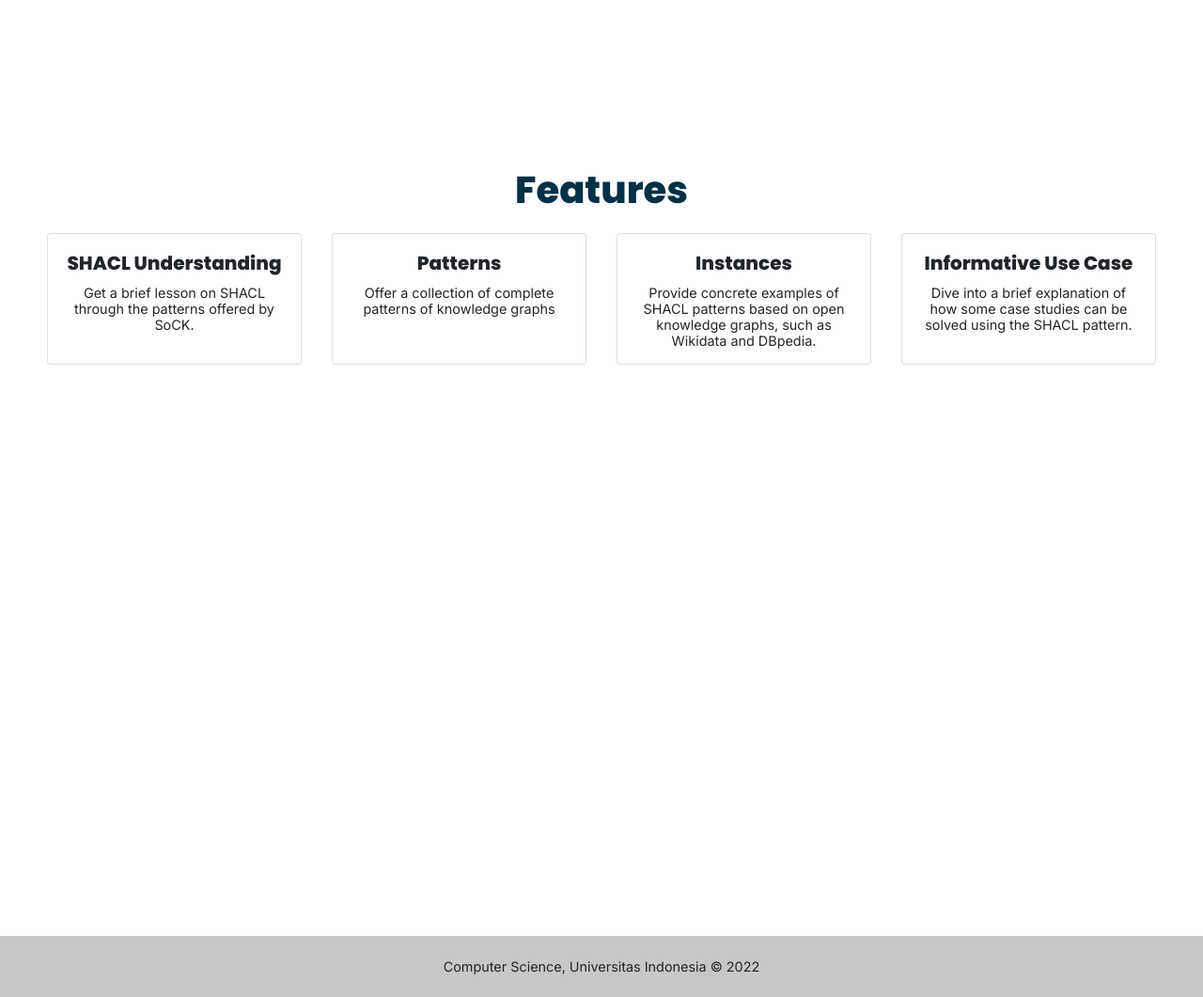
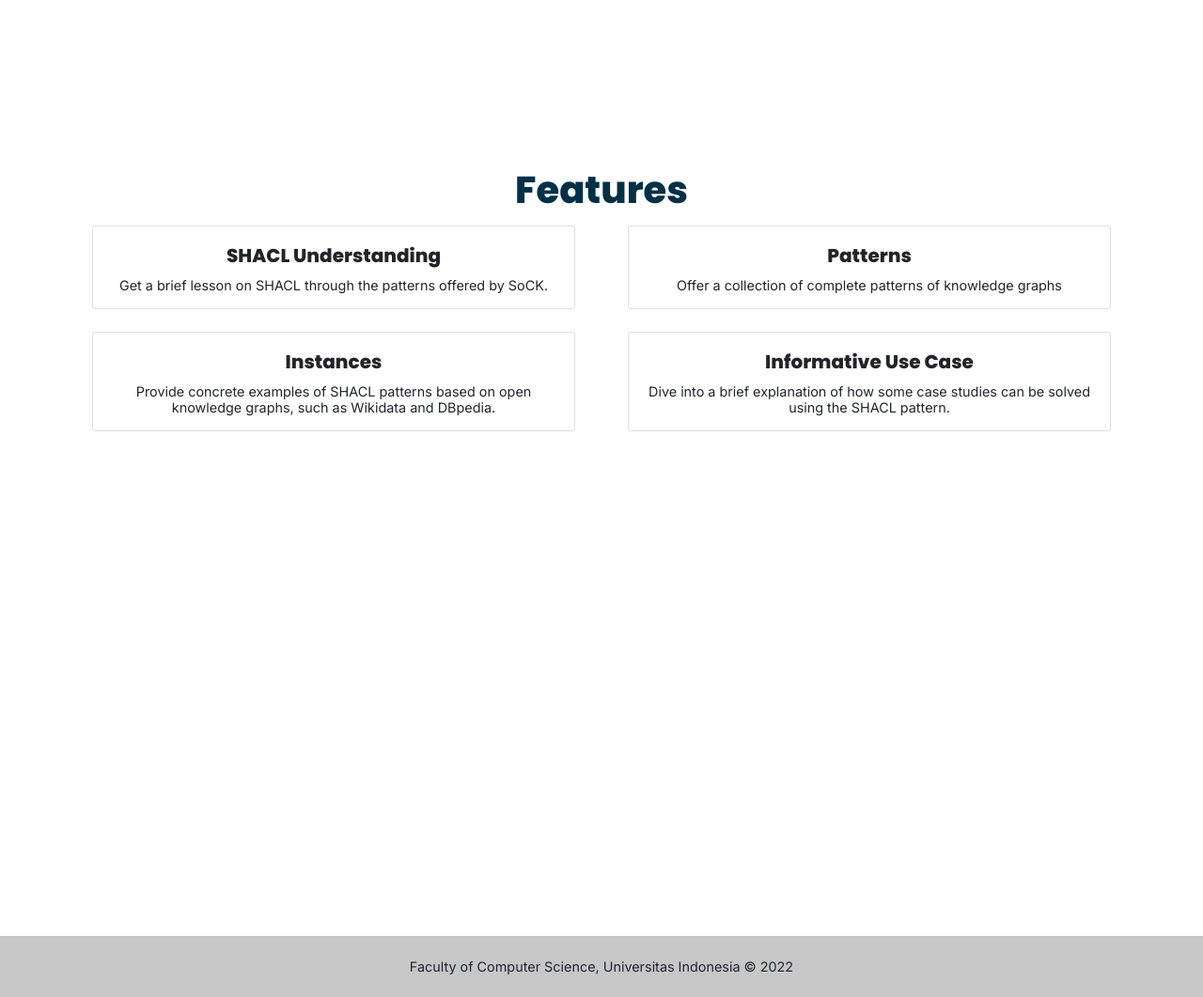
Before and after one commit to JillyCS15/sock-mirror, a Django app: page / in a window 1280 px wide. Shown: the part 1476-2537 px from the top of the page at 94% size. Run offline with Django 3.2, Linux system fonts and the light colour scheme; some libraries are stand-ins or nearby versions.

Commit message:
home: change feature section style

```diff
--- a/main/templates/main/home.html
+++ b/main/templates/main/home.html
@@ -63,10 +63,56 @@
   <div class="min-vh-100 my-4" id="features">
     <div class="container">
       <div class="d-flex flex-column align-items-center full-screen">
-        <div class="h1 heading mb-3">Features</div>
-        <div class="d-flex justify-content-center px-3">
-          <div class="card mx-3 col-lg-3">
-            <!-- <img src="..." class="card-img-top" alt="..."> -->
+        <div class="h1 heading">Features</div>
+        <div>
+          <div class="row row-cols-md-1 row-cols-lg-2 g-4">
+            <div class="col-md-6">
+              <div class="card mx-3 h-100">
+                <div class="card-body">
+                  <div class="card-title title text-center">SHACL Understanding</div>
+                  <div class="card-text details text-center">
+                    Get a brief lesson on SHACL through the patterns offered by SoCK.
+                  </div>
+                </div>
+              </div>
+            </div>
+            <div class="col-md-6">
+              <div class="card mx-3 h-100">
+                <div class="card-body">
+                  <div class="card-title title text-center">Patterns</div>
+                  <div class="card-text details text-center">
+                    Offer a collection of complete patterns of knowledge graphs
+                  </div>
+                </div>
+              </div>
+            </div>
+            <div class="col-md-6">
+              <div class="card mx-3 h-100">
+                <div class="card-body ">
+                  <div class="card-title title text-center">Instances</div>
+                  <div class="card-text details text-center">
+                    Provide concrete examples of SHACL patterns based on open knowledge graphs, such as Wikidata and DBpedia.
+                  </div>
+                </div>
+              </div>
+            </div>
+            <div class="col-md-6">
+              <div class="card mx-3 h-100">
+                <div class="card-body">
+                  <div class="card-title title text-center">Informative Use Case</div>
+                  <p class="card-text details text-center">
+                    Dive into a brief explanation of how some case studies can be solved using the SHACL pattern.
+                  </p>
+                </div>
+              </div>
+            </div>
+          </div>
+          <div class="row">
+
+          </div>
+        </div>
+        <!-- <div class="d-flex justify-content-center mb-3">
+          <div class="card mx-3 min-vw-50 max-vw-50">
             <div class="card-body">
               <div class="card-title title text-center">SHACL Understanding</div>
               <div class="card-text details text-center">
@@ -74,8 +120,7 @@
               </div>
             </div>
           </div>
-          <div class="card mx-3 col-lg-3">
-            <!-- <img src="..." class="card-img-top" alt="..."> -->
+          <div class="card mx-3 min-vw-50 max-vw-50">
             <div class="card-body">
               <div class="card-title title text-center">Patterns</div>
               <div class="card-text details text-center">
@@ -83,8 +128,9 @@
               </div>
             </div>
           </div>
-          <div class="card mx-3 col-lg-3">
-            <!-- <img src="..." class="card-img-top" alt="..."> -->
+        </div>
+        <div class="d-flex justify-content-center">
+          <div class="card mx-3 min-vw-50 max-vw-50">
             <div class="card-body">
               <div class="card-title title text-center">Instances</div>
               <div class="card-text details text-center">
@@ -92,8 +138,7 @@
               </div>
             </div>
           </div>
-          <div class="card mx-3 col-lg-3">
-            <!-- <img src="..." class="card-img-top" alt="..."> -->
+          <div class="card mx-3 min-vw-50 max-vw-50">
             <div class="card-body">
               <div class="card-title title text-center">Informative Use Case</div>
               <p class="card-text details text-center">
@@ -101,7 +146,7 @@
               </p>
             </div>
           </div>
-        </div>
+        </div> -->
       </div>
     </div>
   </div>
--- a/templates/base.html
+++ b/templates/base.html
@@ -51,7 +51,7 @@
   <!-- source: https://mdbootstrap.com/docs/standard/navigation/footer/ -->
   <footer class="bg-light text-center text-lg-start">
     <div class="details text-center p-4" style="background-color: rgba(0, 0, 0, 0.2);">
-      Computer Science, Universitas Indonesia © 2022
+      Faculty of Computer Science, Universitas Indonesia © 2022
     </div>
   </footer>
 
```
